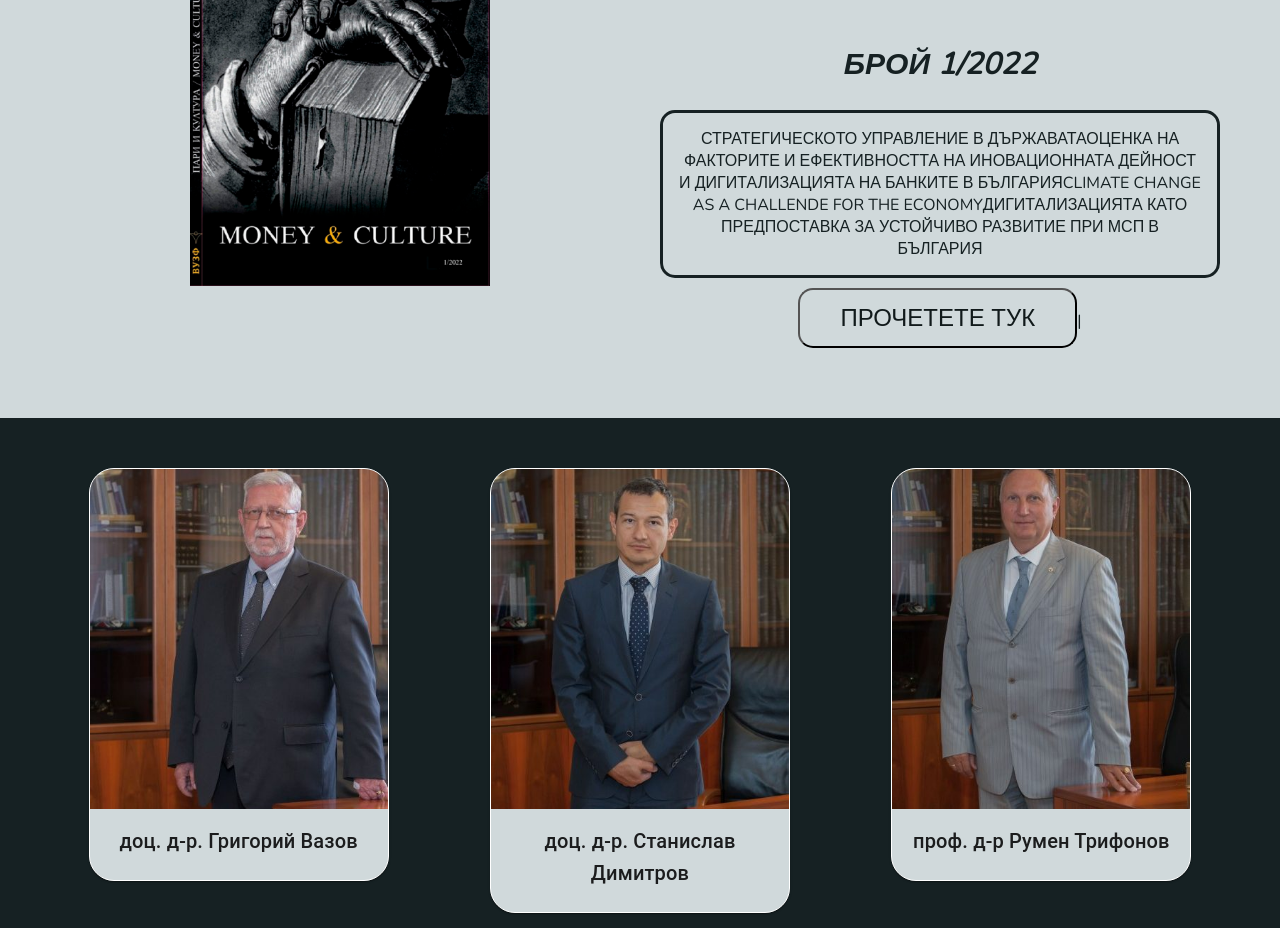
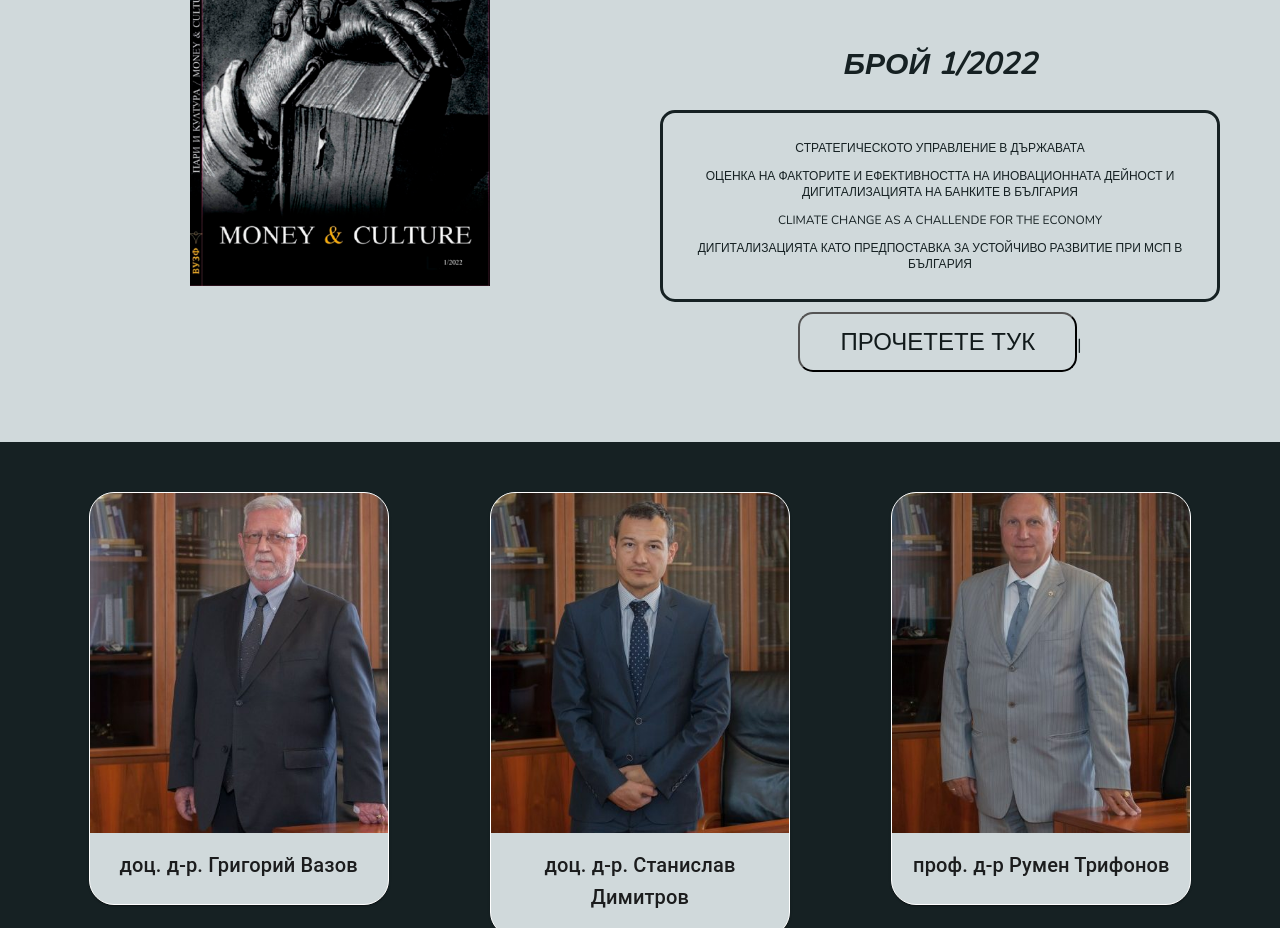
Before and after one commit to luskoeqk/Money-and-culture, a React (Create React App) app in the folder client/: page / in a window 1280 px wide. Shown: the part 1000-1928 px from the top of the page. Built offline with nearby package versions, Linux system fonts and the light colour scheme; the HTML template or start-up script is replaced by a standard one.

Commit message:
edits to index.html and manifests

```diff
--- a/client/public/index.html
+++ b/client/public/index.html
@@ -7,11 +7,10 @@
   <meta name="viewport" content="width=device-width, initial-scale=1" />
   <meta name="theme-color" content="#000000" />
   <meta name="description" content="Web site created using create-react-app" />
-  <link rel="apple-touch-icon" href="%PUBLIC_URL%/logo192.png" />
 
   <link rel="manifest" href="%PUBLIC_URL%/manifest.json" />
 
-  <title>React App</title>
+  <title>Пари и Култура</title>
 
 </head>
 
--- a/client/src/components/HomeComponents/LatestEdition/LatestEdition.js
+++ b/client/src/components/HomeComponents/LatestEdition/LatestEdition.js
@@ -11,7 +11,7 @@
         width: 300px;
     `
 
-    const styledPar = styled.p`
+    const StyledPar = styled.p`
         font-size: 12px;
     `
     return (
@@ -28,10 +28,10 @@
                     <h2><i>Брой 1/2022</i></h2>
                 </div>
                 <div className={styles.Description}>
-                    <styledPar>Стратегическото управление в държавата</styledPar>
-                    <styledPar>оценка на факторите и ефективността на иновационната дейност и дигитализацията на банките в българия</styledPar>
-                    <styledPar>climate change as a challende for the economy</styledPar>
-                    <styledPar>дигитализацията като предпоставка за устойчиво развитие при мсп в българия</styledPar>
+                    <StyledPar>Стратегическото управление в държавата</StyledPar>
+                    <StyledPar>оценка на факторите и ефективността на иновационната дейност и дигитализацията на банките в българия</StyledPar>
+                    <StyledPar>climate change as a challende for the economy</StyledPar>
+                    <StyledPar>дигитализацията като предпоставка за устойчиво развитие при мсп в българия</StyledPar>
                 </div>
                 <div className={styles.ReadMoreButton}>
                     <button>ПРОЧЕТЕТЕ ТУК</button>|
```
Also changed, not shown: client/public/logo192.png (deleted), client/public/logo512.png (deleted), client/public/manifest.json.
